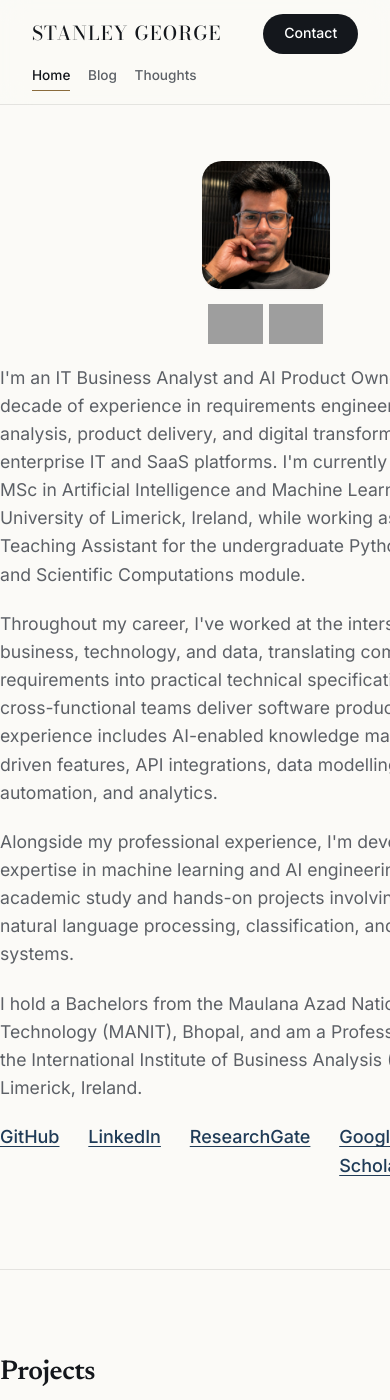
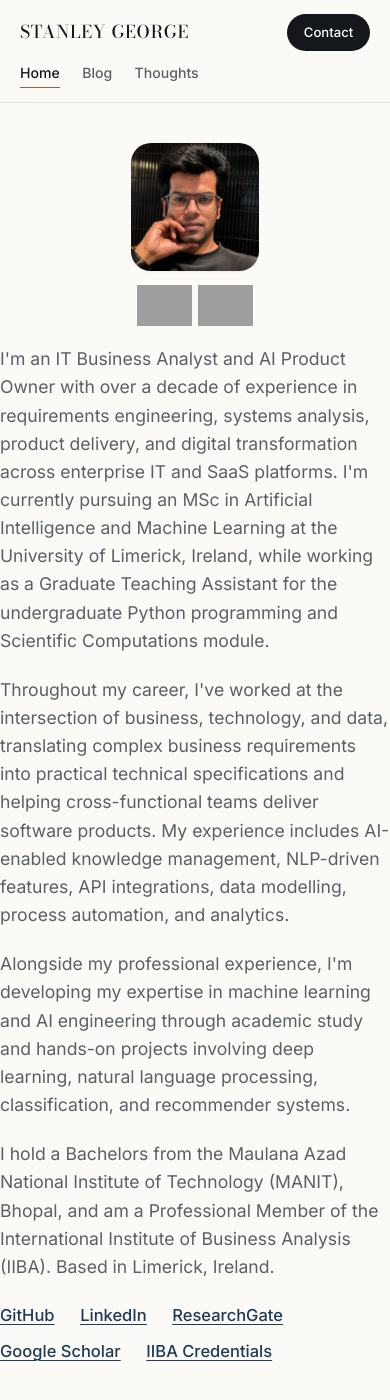
Before and after one commit to stageor/stageor.github.io, a Jekyll site: the page built from index.html, in a window 390 px wide and 1400 px high, cut to the strip 0-1400 px from the top of the window. Built offline with Jekyll 4.4.1, drawn with Linux system fonts in a browser that asks for light colours; grey boxes are pictures that could not be loaded.

Commit message:
Fix mobile layout: wrapping links, simpler nav, tighter spacing
- About section's link row (GitHub, LinkedIn, ResearchGate, Google
  Scholar, IIBA Credentials) now wraps instead of silently
  overflowing the viewport on narrow screens — this was the main
  cause of the haphazard mobile look
- Mobile header nav no longer relies on horizontal scroll; it wraps
  normally since three short links fit fine on one line
- Reduced side padding, section padding, and post/page padding on
  mobile so the desktop-sized whitespace doesn't look cavernous on
  a small screen
- Slightly smaller base font size on mobile for better line lengths

Co-Authored-By: Claude Sonnet 5 <noreply@anthropic.com>
Claude-Session: https://claude.ai/code/session_01V1zx5mLX7vrJ9dsy7ibrGV

```diff
--- a/assets/css/style.css
+++ b/assets/css/style.css
@@ -148,15 +148,14 @@ p { margin: 0 0 1.2em; color: var(--ink-soft); font-weight: 400; }
     padding-top: 0.85rem;
     padding-bottom: 0.85rem;
   }
-  .site-header .brand { font-size: 1.2rem; flex: 1 0 auto; margin-right: 0; letter-spacing: 0.06em; }
-  .site-header .header-cta { order: 1; }
+  .site-header .brand { font-size: 1.1rem; flex: 1 0 auto; margin-right: 0; letter-spacing: 0.04em; }
+  .site-header .header-cta { order: 1; padding: 0.5rem 1.05rem; font-size: 0.82rem; }
   .site-header nav {
     order: 2;
     flex: 1 0 100%;
-    gap: 1.1rem;
-    overflow-x: auto;
+    gap: 1.4rem;
   }
-  .site-header nav a { font-size: 0.85rem; }
+  .site-header nav a { font-size: 0.88rem; }
 }
 
 /* ---------------------------------------------------------
@@ -235,16 +234,28 @@ p { margin: 0 0 1.2em; color: var(--ink-soft); font-weight: 400; }
 .prose .links {
   margin-top: 0.9rem;
   display: flex;
-  gap: 1.8rem;
+  flex-wrap: wrap;
+  row-gap: 0.6rem;
+  column-gap: 1.6rem;
 }
 .prose .links a { font-weight: 500; }
 
 @media (max-width: 640px) {
+  body { font-size: 16.5px; }
+  .wrap { padding: 0 1.25rem; }
+  #about { padding-top: 2.5rem; }
   .prose { grid-template-columns: 1fr; gap: 1.2rem; }
   .avatar-col { flex-direction: column; align-items: center; position: static; margin: 0 auto; }
   .prose .avatar { width: 8rem; height: 8rem; }
   .badge-link .badge { width: 3.4rem; }
   .badges { gap: 0.4rem; }
+  section.block { padding: 3rem 0; }
+  .block-head { margin-bottom: 1.8rem; }
+  .hero.listing { padding: 2.5rem 0 1.25rem; }
+  .hero.listing + section.block { padding-top: 0.5rem; }
+  .post-head { padding: 3rem 0 1.75rem; }
+  .post-body { padding: 0 0 3rem; font-size: 1.02rem; }
+  .page-body { padding: 3rem 0 3rem; }
 }
 
 /* Listing-page hero (blog / thoughts) — left aligned, compact */
```
